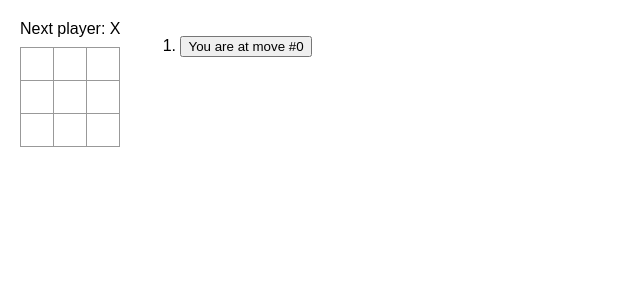
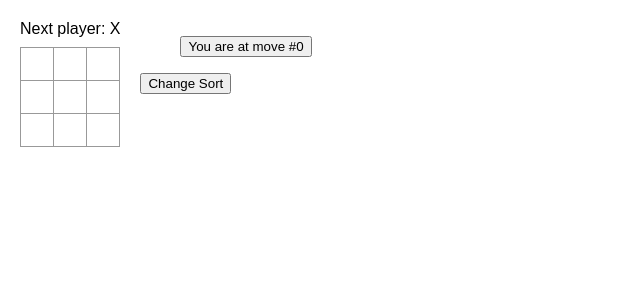
Before and after one commit to i3NakashimaTakumi/tic-tac-toe, a React (Vite) app: page / in a window 1280 px wide. Shown: the top 300 px of the page, without its empty margins (0-640 px from the left). Built offline with nearby package versions, Linux system fonts and the light colour scheme.

Commit message:
add sort button

```diff
--- a/src/App.css
+++ b/src/App.css
@@ -88,3 +88,7 @@ body {
 .game-info {
   margin-left: 20px;
 }
+
+ol {
+  list-style-type: none;
+}
--- a/src/App.jsx
+++ b/src/App.jsx
@@ -47,6 +47,7 @@ function Board({ xIsNext, squares, onPlay }) {
 export default function Game() {
   const [history, setHistory] = useState([Array(9).fill(null)]);
   const [currentMove, setCurrentMove] = useState(0);
+  const [isAscendingOrder, setAscendingOrder] = useState(true);
   const xIsNext = currentMove % 2 === 0;
   const currentSquares = history[currentMove];
 
@@ -76,13 +77,20 @@ export default function Game() {
     );
   });
 
+  function changeSort() {
+    setAscendingOrder(!isAscendingOrder);
+  }
+
+  const sortedMoves = isAscendingOrder ? moves : moves.reverse();
+
   return (
     <div className="game">
       <div className="game-board">
         <Board xIsNext={xIsNext} squares={currentSquares} onPlay={handlePlay} />
       </div>
       <div className="game-info">
-        <ol>{moves}</ol>
+        <ol>{sortedMoves}</ol>
+        <button onClick={() => changeSort()}>{"Change Sort"}</button>
       </div>
     </div>
   );
```
